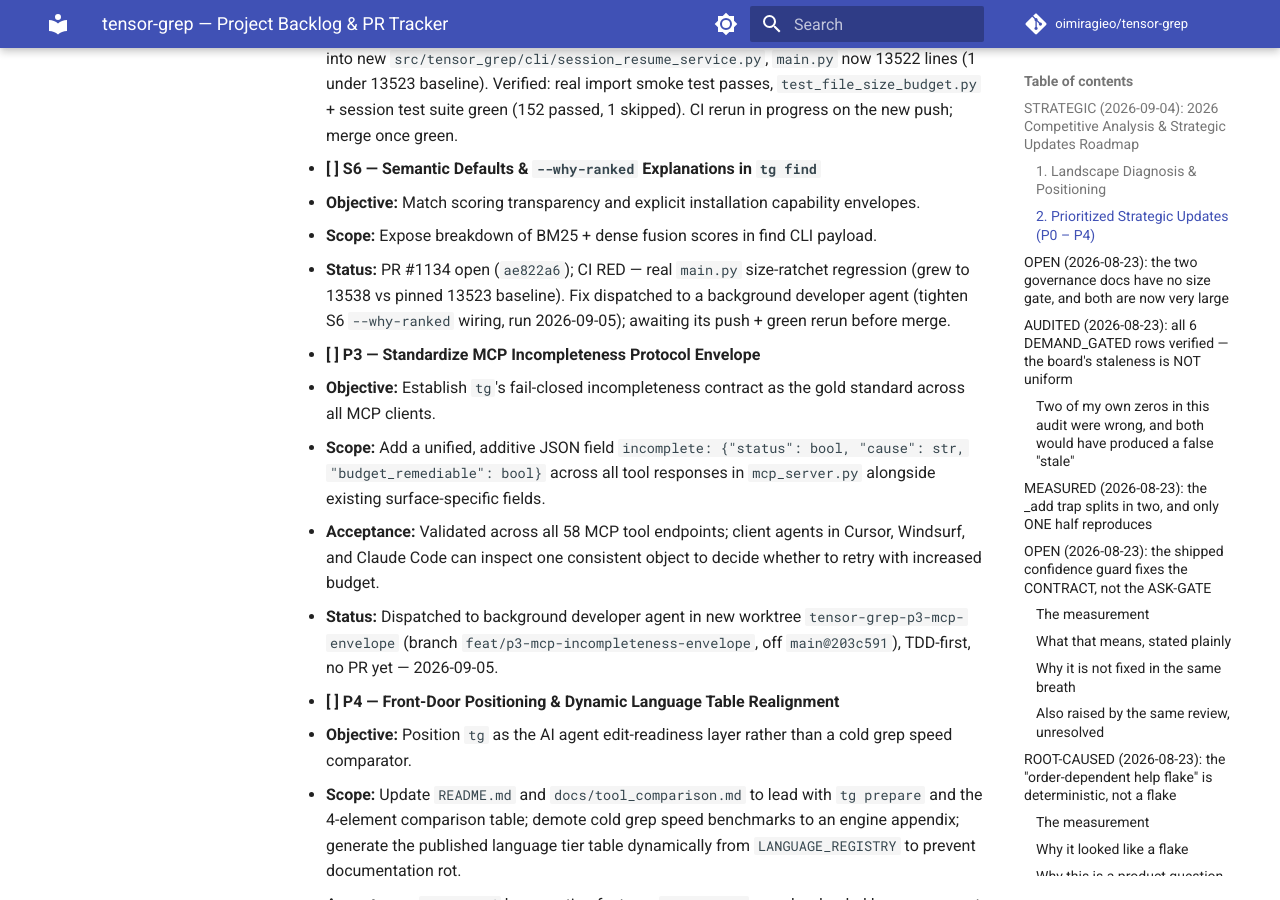
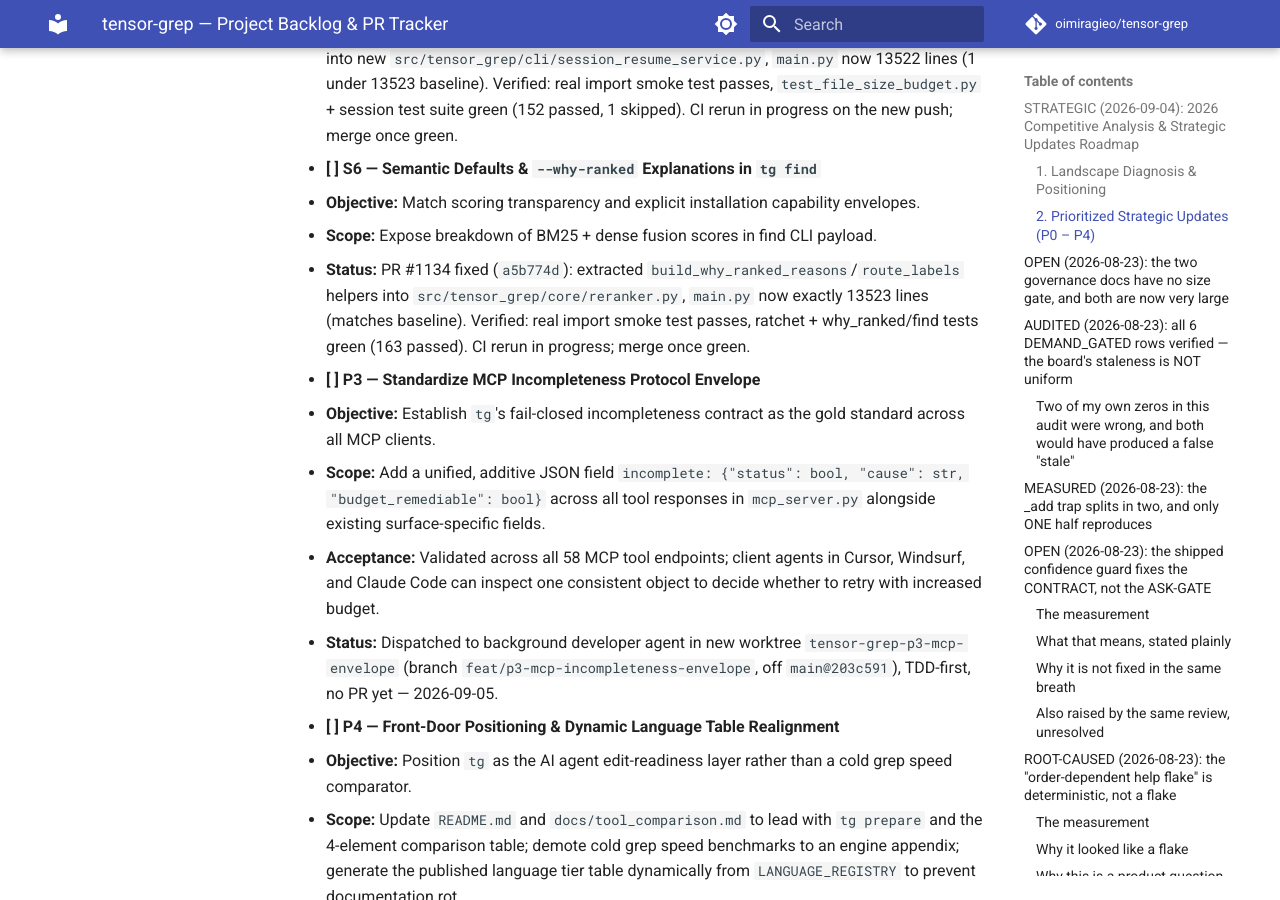
Before and after one commit to oimiragieo/tensor-grep, an MkDocs documentation site: the page built from docs/BACKLOG.md, in a window 1280 px wide and 900 px high, scrolled down 4113 px. Built offline with MkDocs 1.6.1 and Material for MkDocs 9.7.7, drawn with Linux system fonts in a browser that asks for light colours; comment, search, counter and statistics services are not loaded; some of the changed text lies outside the part shown.

Commit message:
docs(backlog): PR #1134 ratchet fix landed and verified
reranker.py extraction confirmed real via import smoke test and local
test run (163 passed), not just agent self-report. CI rerun in progress
on a5b774d.

Co-Authored-By: Claude Sonnet 5 <noreply@anthropic.com>
Claude-Session: https://claude.ai/code/session_01FQEmq7dWnf223dBYKSnz4d

```diff
--- a/docs/BACKLOG.md
+++ b/docs/BACKLOG.md
@@ -106,7 +106,7 @@ Competitive landscape audit against mid-2026 codebase intelligence and agent con
 - **[ ] S6 — Semantic Defaults & `--why-ranked` Explanations in `tg find`**
   - **Objective:** Match scoring transparency and explicit installation capability envelopes.
   - **Scope:** Expose breakdown of BM25 + dense fusion scores in find CLI payload.
-  - **Status:** PR #1134 open (`ae822a6`); CI RED — real `main.py` size-ratchet regression (grew to 13538 vs pinned 13523 baseline). Fix dispatched to a background developer agent (tighten S6 `--why-ranked` wiring, run 2026-09-05); awaiting its push + green rerun before merge.
+  - **Status:** PR #1134 fixed (`a5b774d`): extracted `build_why_ranked_reasons`/`route_labels` helpers into `src/tensor_grep/core/reranker.py`, `main.py` now exactly 13523 lines (matches baseline). Verified: real import smoke test passes, ratchet + why_ranked/find tests green (163 passed). CI rerun in progress; merge once green.
 
 - **[ ] P3 — Standardize MCP Incompleteness Protocol Envelope**
   - **Objective:** Establish `tg`'s fail-closed incompleteness contract as the gold standard across all MCP clients.
```
